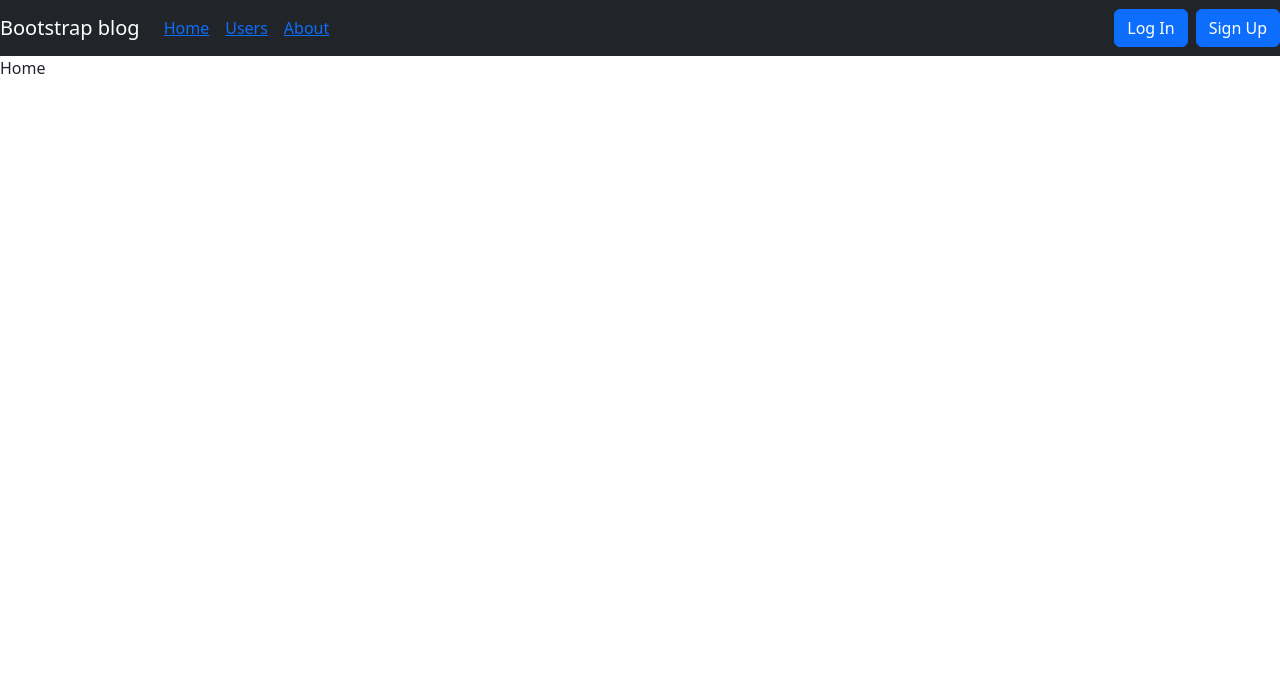
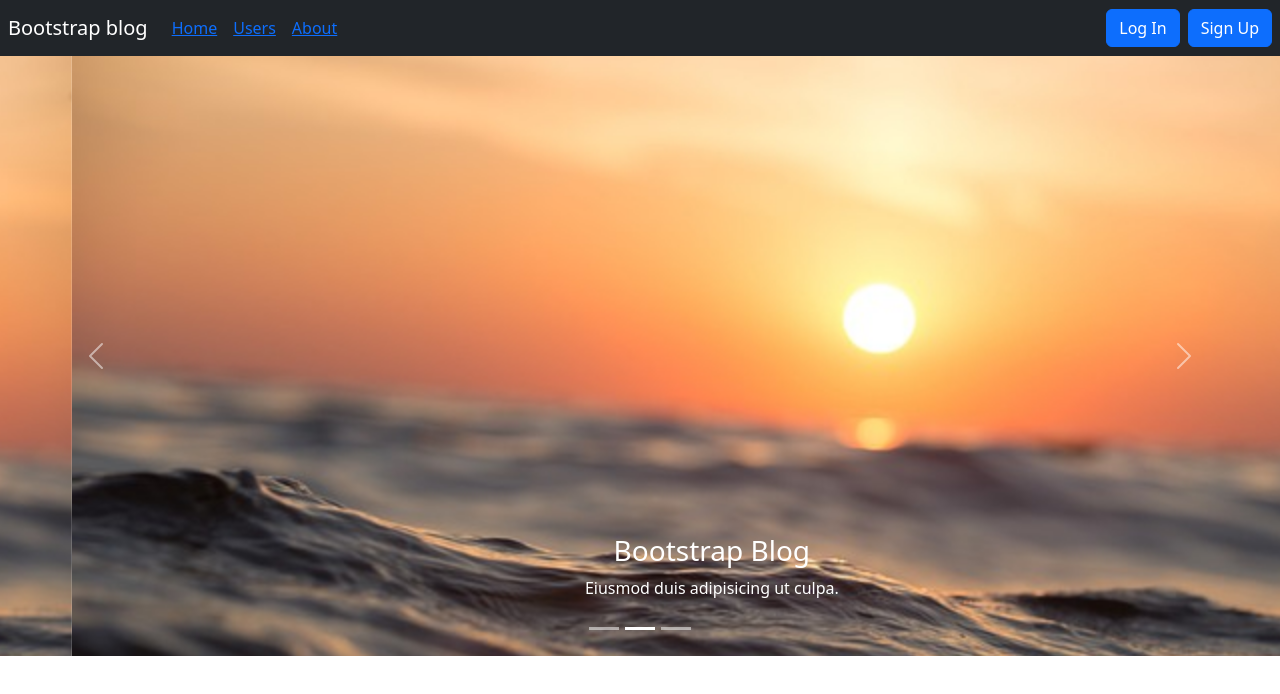
Before and after one commit to kittensgit/bootstrap, a React (Create React App) app: page / in a window 1280 px wide. Shown: the top 694 px of the page. Built offline with nearby package versions, Linux system fonts and the light colour scheme.

Commit message:
Home, Slider

```diff
--- a/src/components/Home.jsx
+++ b/src/components/Home.jsx
@@ -1,7 +1,12 @@
 import React from 'react';
+import Slider from './Slider';
 
 const Home = () => {
-    return <div>Home</div>;
+    return (
+        <div>
+            <Slider />
+        </div>
+    );
 };
 
 export default Home;
--- a/src/components/Navibar.jsx
+++ b/src/components/Navibar.jsx
@@ -6,7 +6,7 @@ const Navibar = () => {
     return (
         <>
             <Navbar collapseOnSelect expand="lg" bg="dark" variant="dark">
-                <Navbar.Brand>Bootstrap blog</Navbar.Brand>
+                <Navbar.Brand className="ms-2">Bootstrap blog</Navbar.Brand>
                 <Navbar.Toggle aria-controls="responsive-navbar-nav" />
                 <Navbar.Collapse id="responsive-navbar-nav">
                     <Nav className="me-auto">
@@ -24,7 +24,9 @@ const Navibar = () => {
                         <Button variant="primary" className="me-2">
                             Log In
                         </Button>
-                        <Button variant="primary">Sign Up</Button>
+                        <Button variant="primary" className="me-2">
+                            Sign Up
+                        </Button>
                     </Nav>
                 </Navbar.Collapse>
             </Navbar>
--- /dev/null
+++ b/src/components/Slider.jsx
@@ -0,0 +1,33 @@
+import React from 'react';
+import { Carousel } from 'react-bootstrap';
+import ocean from '../ocean.jpg';
+
+const Slider = () => {
+    return (
+        <Carousel>
+            <Carousel.Item style={{ height: '600px' }}>
+                <img className="d-block w-100" src={ocean} alt="first-slide" />
+                <Carousel.Caption>
+                    <h3>Bootstrap Blog</h3>
+                    <p>Eiusmod duis adipisicing ut culpa. </p>
+                </Carousel.Caption>
+            </Carousel.Item>
+            <Carousel.Item style={{ height: '600px' }}>
+                <img className="d-block w-100" src={ocean} alt="first-slide" />
+                <Carousel.Caption>
+                    <h3>Bootstrap Blog</h3>
+                    <p>Eiusmod duis adipisicing ut culpa. </p>
+                </Carousel.Caption>
+            </Carousel.Item>
+            <Carousel.Item style={{ height: '600px' }}>
+                <img className="d-block w-100" src={ocean} alt="first-slide" />
+                <Carousel.Caption>
+                    <h3>Bootstrap Blog</h3>
+                    <p>Eiusmod duis adipisicing ut culpa. </p>
+                </Carousel.Caption>
+            </Carousel.Item>
+        </Carousel>
+    );
+};
+
+export default Slider;
```
Also changed, not shown: src/ocean.jpg (added).
